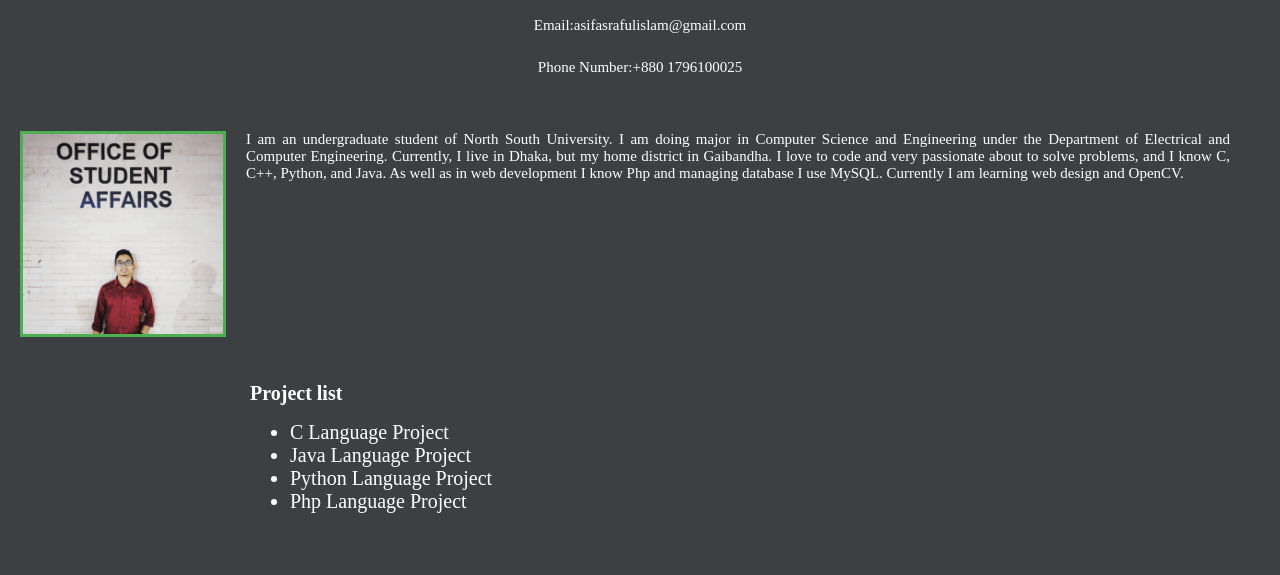
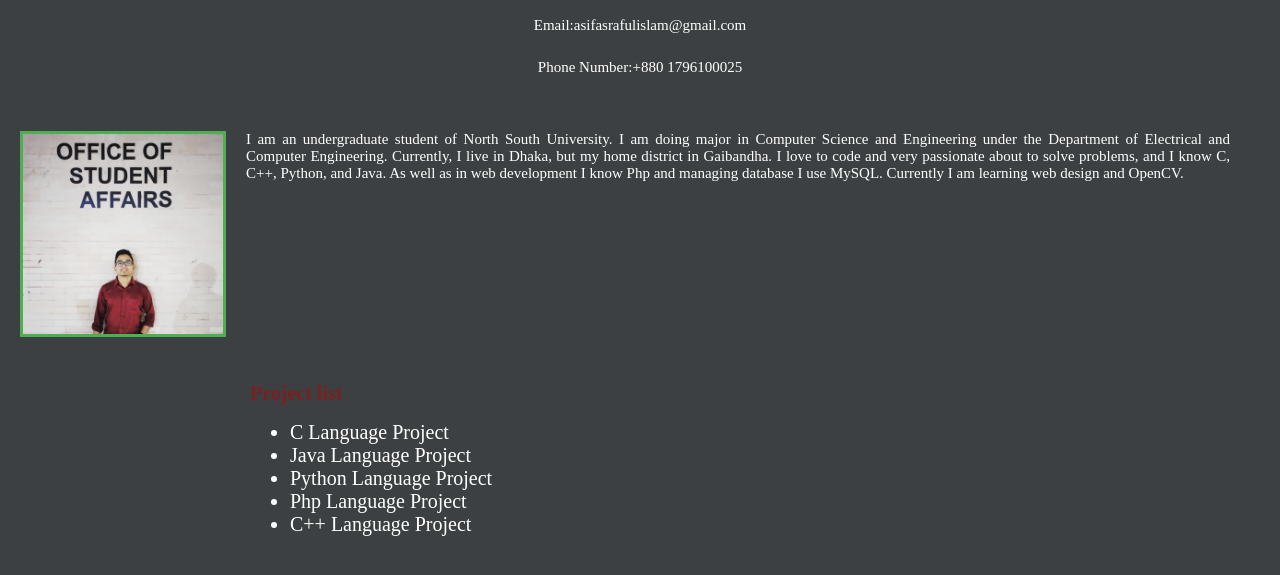
Before and after one commit to AsrafulAsif/Myself, a plain HTML site: page index.html in a window 1280 px wide. Shown: the part 117-692 px from the top of the page. Drawn offline with Linux system fonts and the light colour scheme.

Commit message:
add c++ project

```diff
--- a/index.css
+++ b/index.css
@@ -37,7 +37,7 @@ body {
 }
 
 .project-list h1 {
-  color: white;
+  color: rgb(121, 33, 33);
   font-size: 20px;
   margin-left: 250px;
   padding-top: 150px;
--- a/index.html
+++ b/index.html
@@ -35,6 +35,7 @@
             <li>Java Language Project</li>
             <li>Python Language Project</li>
             <li>Php Language Project</li>
+            <li>C++ Language Project</li>
         </ul>
 
     </div>
```
